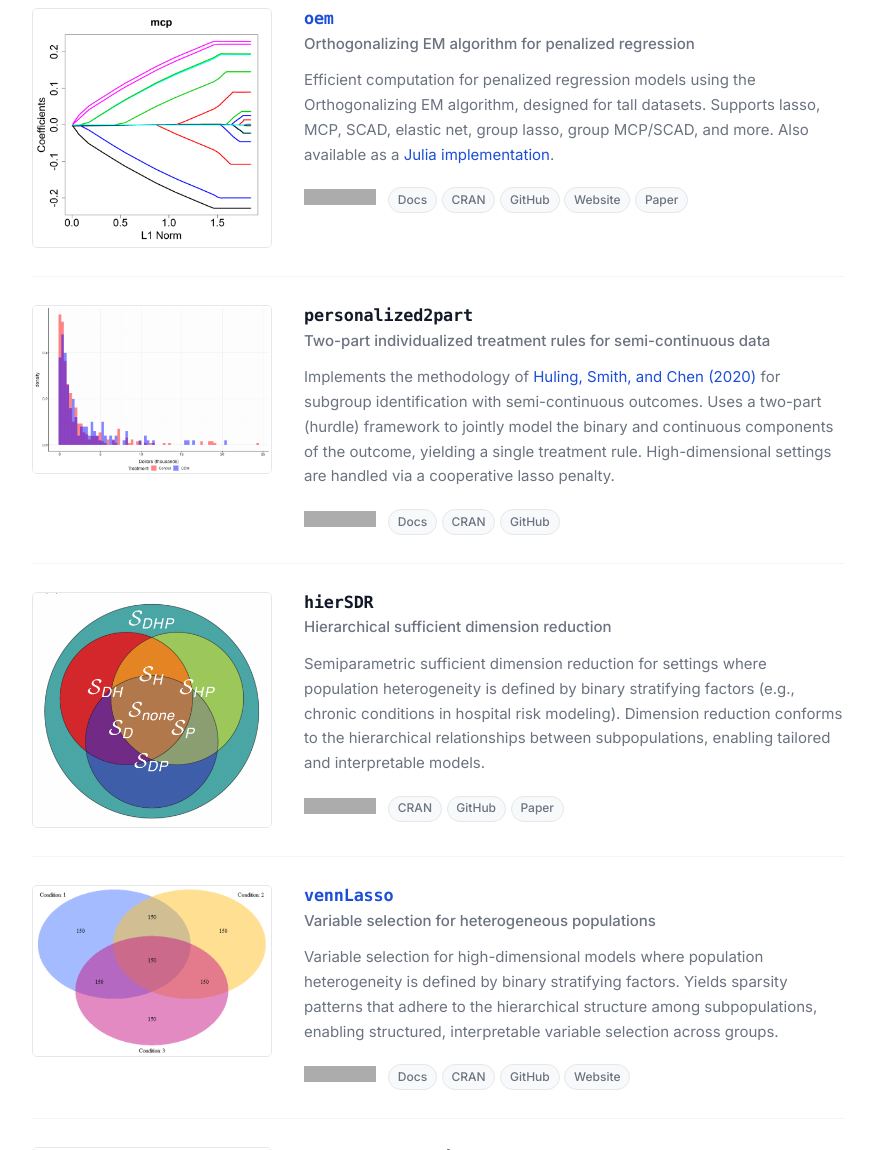
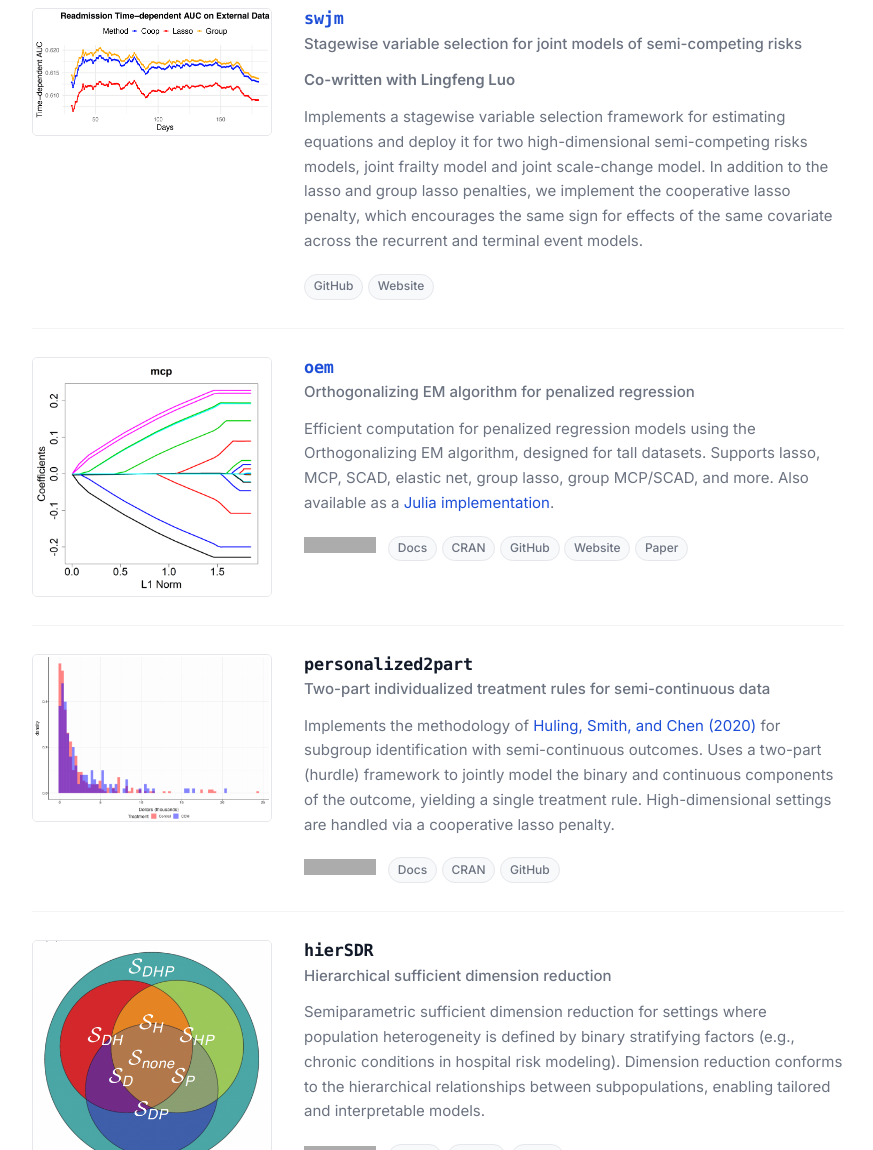
Before and after one commit to jaredhuling/jaredhuling.github.io, a Jekyll site: the page built from _pages/software.md, in a window 1280 px wide and 1400 px high, scrolled down 991 px. Shown: the part 250-1400 px from the top of the window, without its empty margins (202-1075 px from the left). Built offline with Jekyll 4.4.1, drawn with Linux system fonts in a browser that asks for light colours; grey boxes are pictures that could not be loaded.

Commit message:
adds swjm package

```diff
--- a/_pages/software.md
+++ b/_pages/software.md
@@ -67,6 +67,30 @@ permalink: /software/
       </div>
     </div>
   </div>
+
+
+
+  <div class="software-entry">
+    <div class="software-img">
+      <img src="/images/tAUC_readm_test_Coop_Lasso_Group.png" alt="tAUC">
+    </div>
+    <div class="software-content">
+      <h4 class="software-name"><a href="http://jaredhuling.org/swjm">swjm</a></h4>
+      <p class="software-subtitle">Stagewise variable selection for joint models of semi-competing risks</p>
+      <p class="software-author">Co-written with Lingfeng Luo</p>
+      <p>Implements a stagewise variable selection framework for estimating equations and deploy it for two high-dimensional semi-competing risks models, joint frailty model and joint scale-change model. In addition to the lasso and group lasso penalties, we implement the cooperative lasso penalty, which encourages the same sign for effects of the same covariate across the recurrent and terminal event models. </p>
+      <div class="software-footer">
+        <div class="links">
+          <a href="https://github.com/jaredhuling/swjm">GitHub</a>
+          <a href="http://jaredhuling.org/swjm">Website</a>
+        </div>
+      </div>
+    </div>
+  </div>
+
+
+
+
 
   <div class="software-entry">
     <div class="software-img">
--- a/assets/css/main.scss
+++ b/assets/css/main.scss
@@ -706,6 +706,13 @@ author { font-weight: 600; }
   margin-bottom: 0.55rem;
 }
 
+.software-author {
+  font-size: 0.875rem;
+  color: #4b5563;
+  font-weight: 600;
+  margin-bottom: 0.55rem;
+}
+
 .software-content > p {
   font-size: 0.9375rem;
   color: var(--color-text-muted);
```
Also changed, not shown: images/tAUC_readm_test_Coop_Lasso_Group.png (added), 1 other file.
